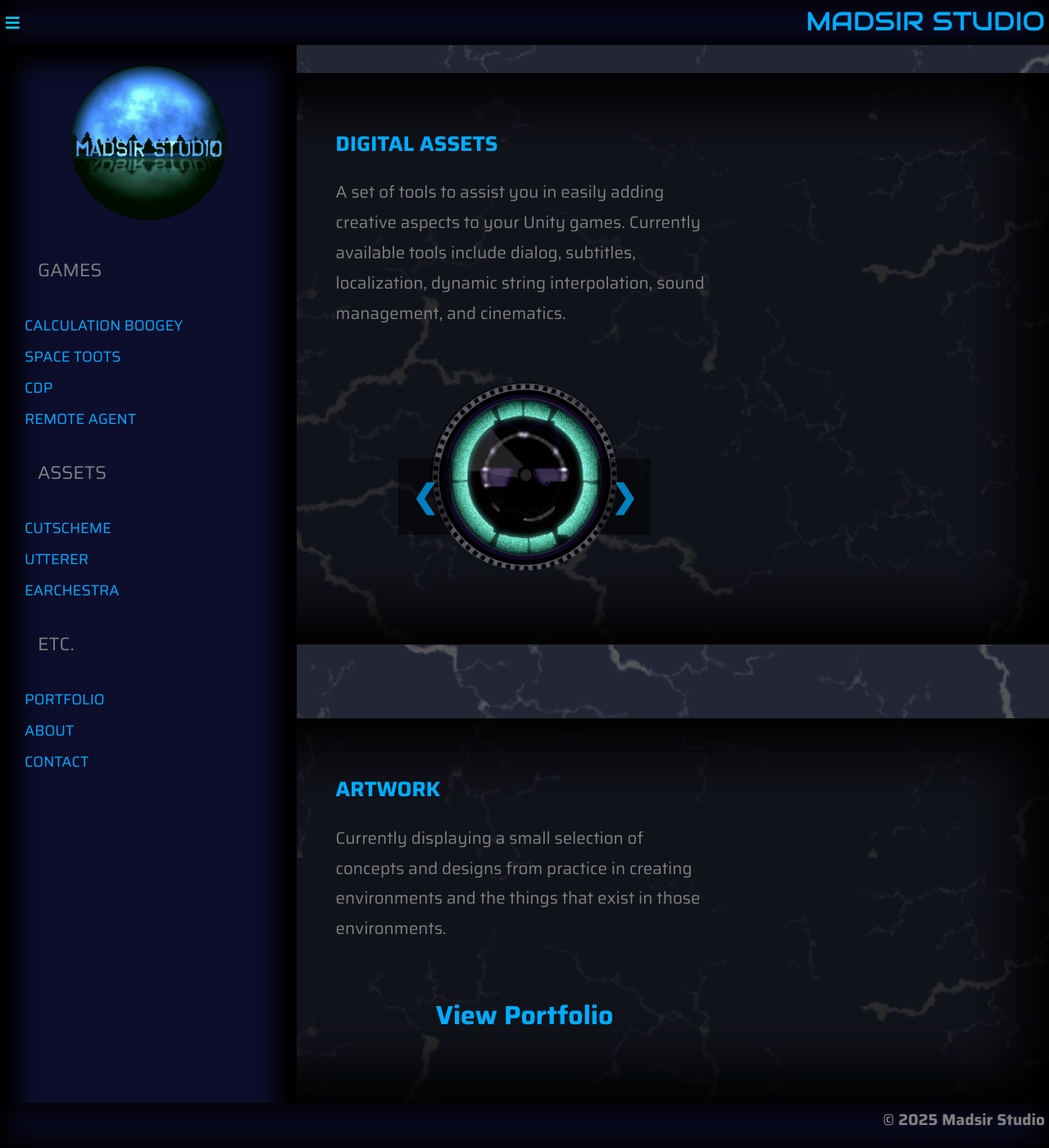
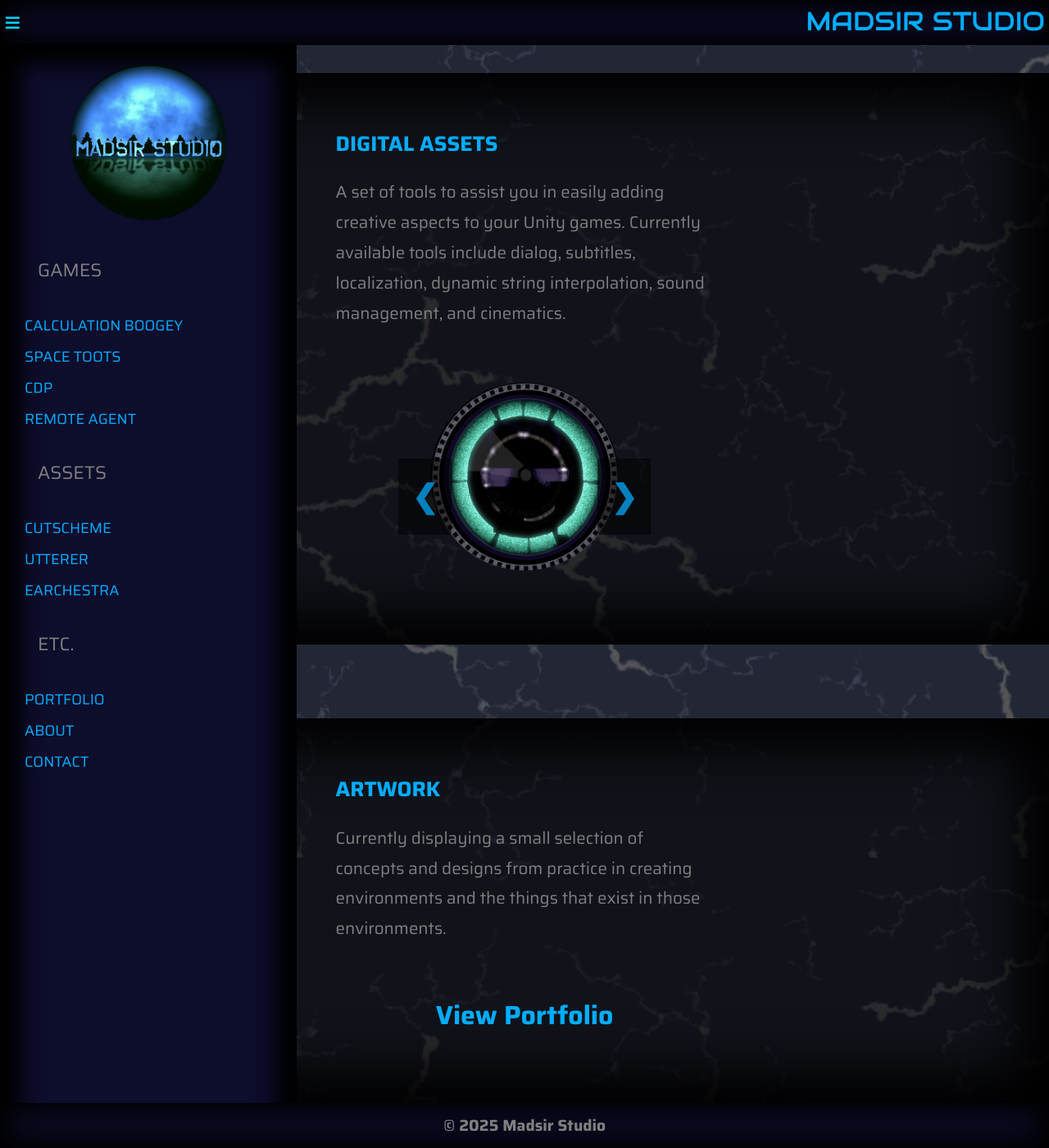
Before and after one commit to Madsir/madsirstudio.github.io, a Jekyll site: the page built from index.html, in a window 1280 px wide and 1400 px high, scrolled down 754 px. Shown: the whole window at 82% size. Built offline with Jekyll 4.4.1, drawn with Linux system fonts in a browser that asks for light colours.

Commit message:
Update default.html

```diff
--- a/_layouts/default.html
+++ b/_layouts/default.html
@@ -28,14 +28,19 @@ body {
   flex-direction: column;
 }
 }
+.rightTainer{
+	display:flex;
+  justify-content: center;
+  align-items: center;
+  margin-bottom: 0;
+  margin-left: auto;
+	left:0;
+  height: 100%;
+}
 .right {
    font-family: "Saira", sans-serif;
   font-size: 1.5em;
   font-weight: bold;
-  justify-content: center;
-	align-items: center;
-  margin-bottom: 0;
-  margin-left: auto;
   color: gray;
   text-align: right;
 	white-space: nowrap;
@@ -276,7 +281,7 @@ ul {
 
 </div>
 	<footer>
-		<div class="flexer">
+			<div class="rightTainer">
 			<div class="right">© 2025 Madsir Studio</div>
 		</div>
 	</footer>
```
